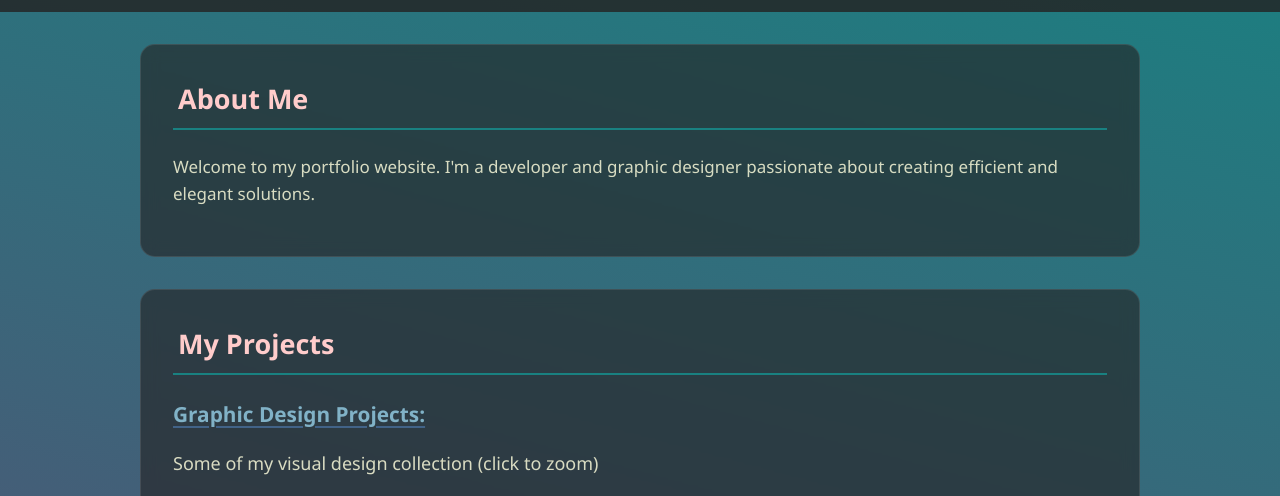
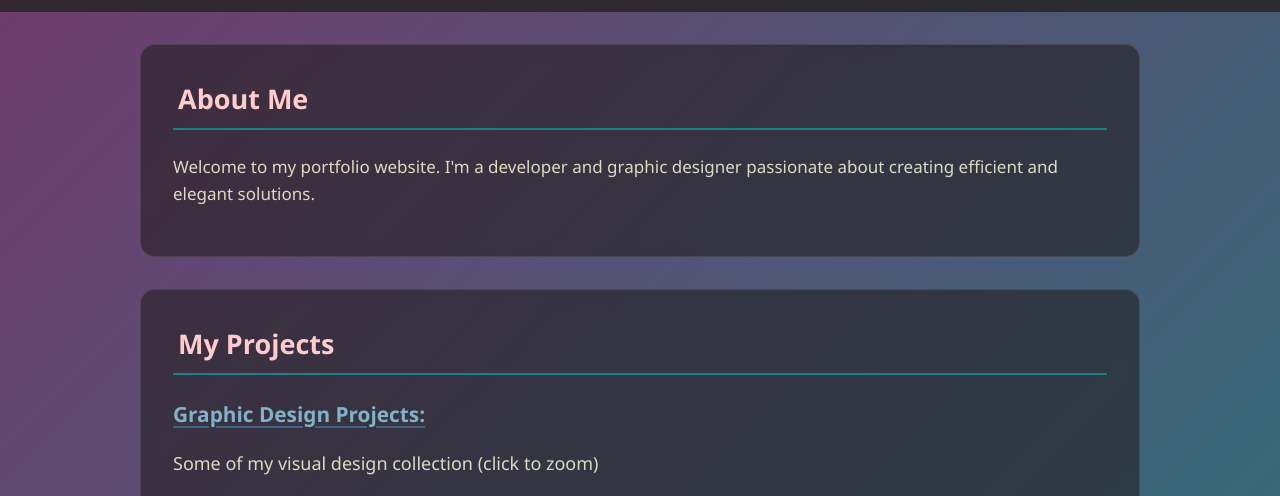
Before and after one commit to abdellahAk1/web_portfolio, a plain HTML site: page index.html in a window 1280 px wide. Shown: the part 109-605 px from the top of the page. Drawn offline with Linux system fonts and the light colour scheme.

Commit message:
Update index.html

```diff
--- a/index.html
+++ b/index.html
@@ -20,7 +20,7 @@
             font-family: 'Segoe UI', Tahoma, sans-serif;
             margin: 0;
             padding: 0;
-            background: linear-gradient(15deg, var(--secondary), var(--primary));
+            background: linear-gradient(135deg, #72396e 0%, #198181 100%);
             color: var(--light);
             line-height: 1.6;
             min-height: 100vh;
```
